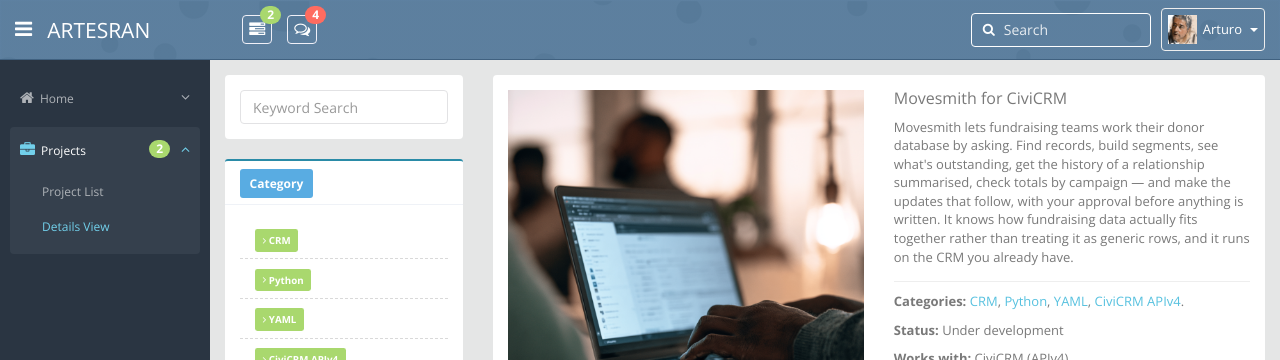
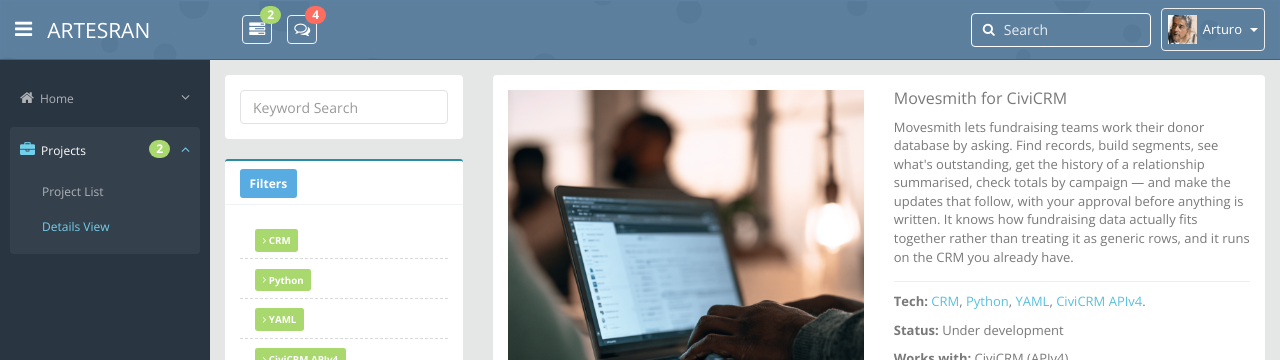
Before and after one commit to arturoescobedo-sketch/artesran, a React (Vite) app: page /projects/1 in a window 1280 px wide. Shown: the top 360 px of the page. Built offline with nearby package versions, Linux system fonts and the light colour scheme.

Commit message:
Rename project sidebar heading to Filters and details label to Tech

```diff
--- a/src/pages/projects/ProjectDetailsPage.jsx
+++ b/src/pages/projects/ProjectDetailsPage.jsx
@@ -42,7 +42,7 @@ function ProjectDetails({ id }) {
               <p>{project.summary ?? details.summary}</p>
               <div className="project-meta">
                 <div className="project-meta__row">
-                  <strong>Categories:</strong>{' '}
+                  <strong>Tech:</strong>{' '}
                   {project.categories.map((category, i) => (
                     <Fragment key={category}>
                       <Link rel="tag" to={projectsUrl({ category })}>
--- a/src/pages/projects/ProjectSidebar.jsx
+++ b/src/pages/projects/ProjectSidebar.jsx
@@ -40,7 +40,7 @@ export function CategoryPanel({ filters }) {
   return (
     <section className="panel">
       <header className="panel-heading">
-        <span className="label label-primary">Category</span>
+        <span className="label label-primary">Filters</span>
       </header>
       <div className="panel-body">
         <ul className="category-list">
```
